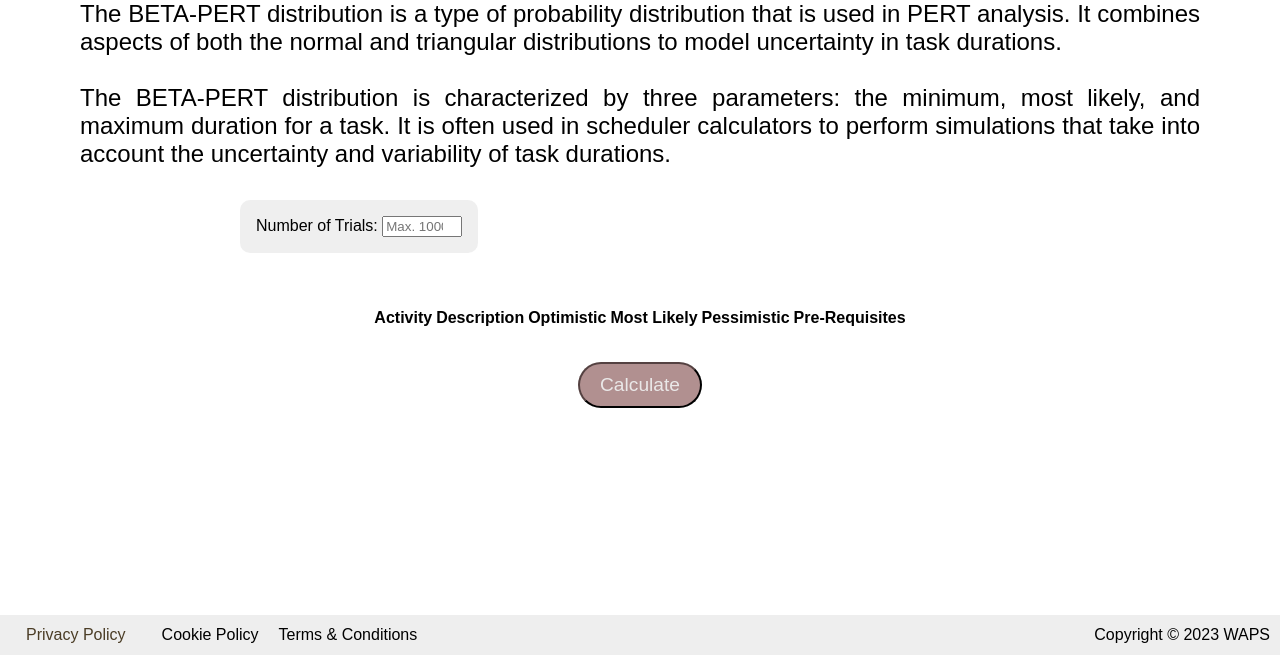
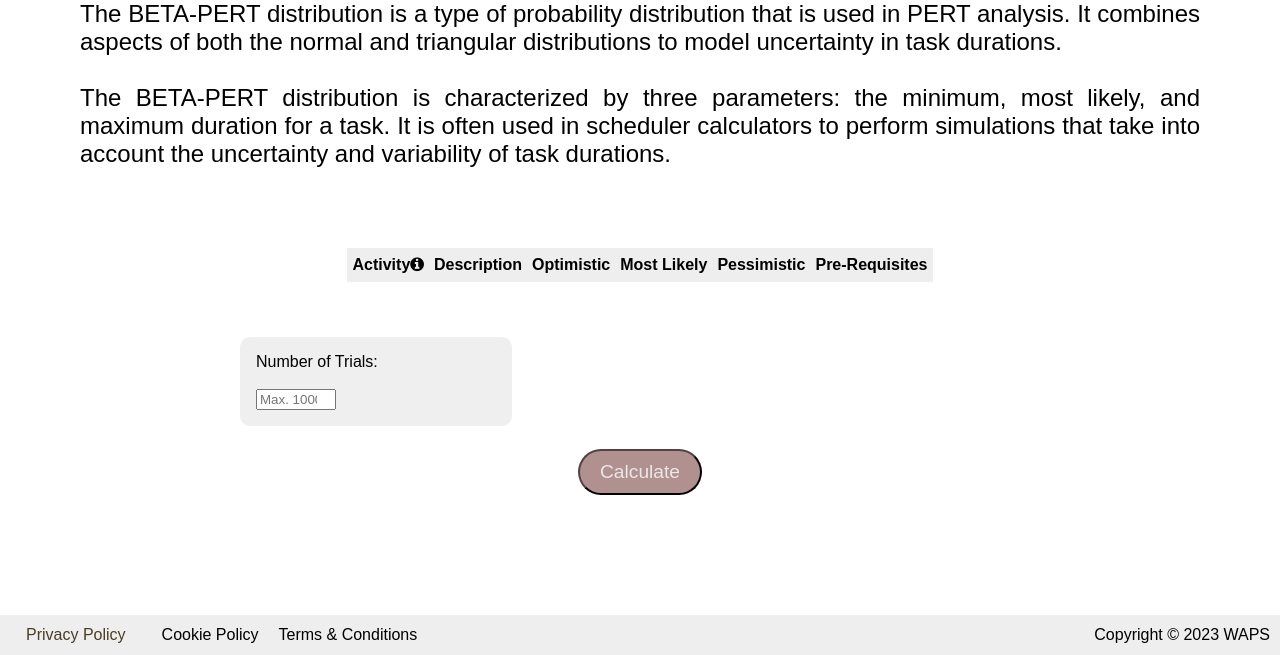
Before and after one commit to kaid0011/BSCS4AB_PERT-CPM, a CodeIgniter app: page /BSCS4AB_PERT-CPM/betapert/proj_details in a window 1280 px wide. Shown: the part 145-800 px from the top of the page. Run offline with CodeIgniter, Linux system fonts and the light colour scheme; some libraries are stand-ins or nearby versions.

Commit message:
Fixed Table - incomplete (04-29)

```diff
--- a/application/views/BETAPERT/betapert_input.php
+++ b/application/views/BETAPERT/betapert_input.php
@@ -12,19 +12,12 @@
       calculators to perform simulations that take into account the uncertainty and
       variability of task durations.
     </div>
-    <form action="<?php echo base_url('betapert/calculate') ?>" method="post">
-        <input type="number" name="proj_len" value="<?php echo $proj_len; ?>" hidden>
-        <input type="text" name="choice" value="<?php echo 'cpm'; ?>" hidden>
-        <input type="text" name="unit" value="<?php echo $unit; ?>" hidden>
-        <div class="trials">
-            Number of Trials:
-            <input type="number" name="N" min="1" max="10000" placeholder="Max. 1000" required>
-        </div>
+
 </div>
 <div class="container" style="overflow-x:auto;">
     <table class="responsive-table highlight centered">
         <tr>
-            <td><b>Activity</b></td>
+            <td><b>Activity</b><i class="fa fa-info-circle" aria-hidden="true"></i></td>
             <td><b>Description</b></td>
             <td><b>Optimistic</b></td>
             <td><b>Most Likely</b></td>
@@ -54,10 +47,24 @@
         ?>
     </table>
 </div>
+<br>
+<form action="<?php echo base_url('betapert/calculate') ?>" method="post">
+        <input type="number" name="proj_len" value="<?php echo $proj_len; ?>" hidden>
+        <input type="text" name="choice" value="<?php echo 'cpm'; ?>" hidden>
+        <input type="text" name="unit" value="<?php echo $unit; ?>" hidden>
+        <div class="trials">
+            Number of Trials: <br><br>
+            <input type="number" name="N" min="1" max="10000" placeholder="Max. 1000" required>
+        </div>
+        <br>
 <div class="calculate">
     <button class="btn">Calculate</button>
 </div>
 </form>
+
+
+
+
 <style>
     .title {
         font-size: 2rem;
@@ -107,7 +114,7 @@
 
     .trials {
         margin: .3rem 15rem;
-        max-width: fit-content;
+        max-width: 15rem;
         background-color: #eeee;
         padding: 1rem;
         border-radius: 10px;
@@ -124,10 +131,34 @@
 
     }
 
-    /* tbody, thead, tr, td, .responsive-table, table
-{
+    table, th, td
+    {
+        border: none;
+        border-collapse: collapse;
+        border-style: none;
+        text-align: center;
+        background-color: #eeee;
+        /* padding: 5px; */
+    }
 
-} */
+    td,th
+    {
+        padding: 8px 5px;
+        display: table-cell;
+        text-align: center;
+        vertical-align: middle;
+        border-radius: 0;
+    }
+
+
+    /* Input Boxes Style */
+    /* input[type=text], input[type=number]
+    {
+        padding:3px;
+        margin:2px 0;
+        width: 80%;
+    } */
+
 
     /* RESPONSIVE */
     @media screen {
@@ -137,5 +168,15 @@
             border-radius: 1.2rem;
             padding: 0.25rem;
         }
+        /* .responsive-table
+        {
+        margin-top: 3rem;
+        margin-bottom: 2rem;
+        margin-left: 4rem;
+        margin-right: 4rem;
+        align-items: center;
+
+        } */
+
     }
 </style>
--- a/application/views/BETAPERT/betapert_main.php
+++ b/application/views/BETAPERT/betapert_main.php
@@ -112,9 +112,10 @@
     @media screen {
         .form {
             background-color: #f0f0f0;
-            margin: 3rem 10rem 2rem;
+            margin: 0rem 0rem 2rem;
             border-radius: 1.2rem;
             padding: 0.25rem;
         }
+
     }
 </style>
```
